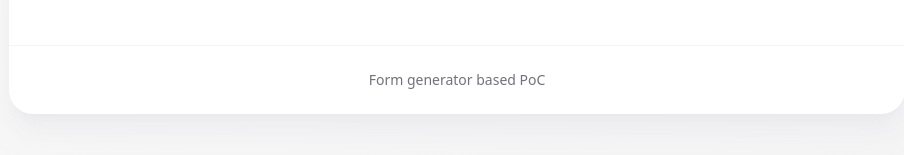
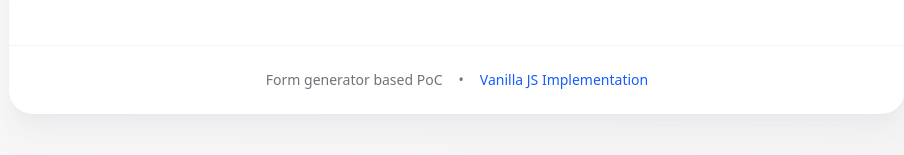
Before and after one commit to devhelpr/prompttoform, a React (Vite) app: page / in a window 1280 px wide. Shown: the part 651-806 px from the top of the page, without its empty margins (183-1087 px from the left). Built offline with nearby package versions, Linux system fonts and the light colour scheme; no server answers.

Commit message:
Refactor Layout component for improved formatting and added link
- Updated import statement style for consistency.
- Adjusted formatting for better readability.
- Added a link to the Vanilla JS implementation in the footer for enhanced navigation.

```diff
--- a/src/components/templates/Layout.tsx
+++ b/src/components/templates/Layout.tsx
@@ -1,4 +1,4 @@
-import type { ReactNode } from 'react'
+import type { ReactNode } from "react";
 
 interface LayoutProps {
   children: ReactNode;
@@ -27,10 +27,17 @@ export function Layout({ children }: LayoutProps) {
           <div className="mt-8 px-6 py-6 sm:px-8 border-t border-zinc-100">
             <div className="flex flex-col sm:flex-row items-center justify-center gap-4 text-sm text-zinc-500">
               <span>Form generator based PoC</span>
+              <span>•</span>
+              <a
+                href="/vanilla"
+                className="text-blue-600 hover:text-blue-800 hover:underline"
+              >
+                Vanilla JS Implementation
+              </a>
             </div>
           </div>
         </div>
       </div>
     </div>
-  )
+  );
 }
```
